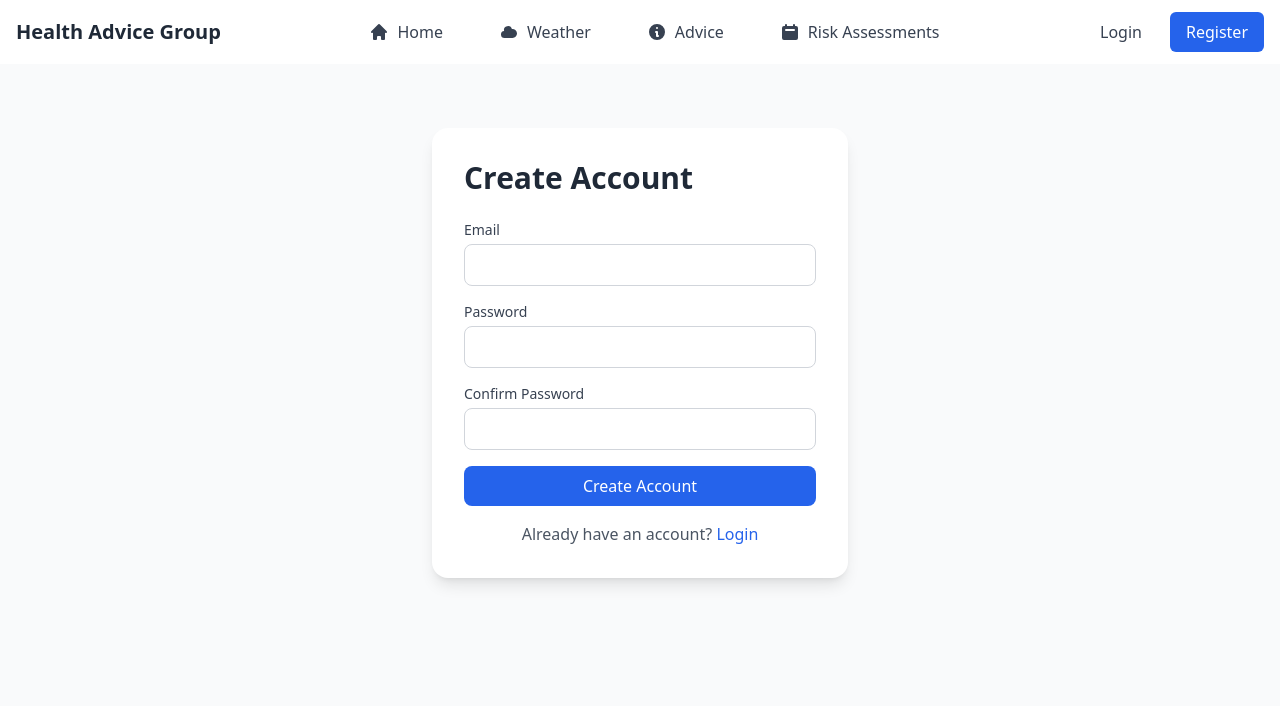
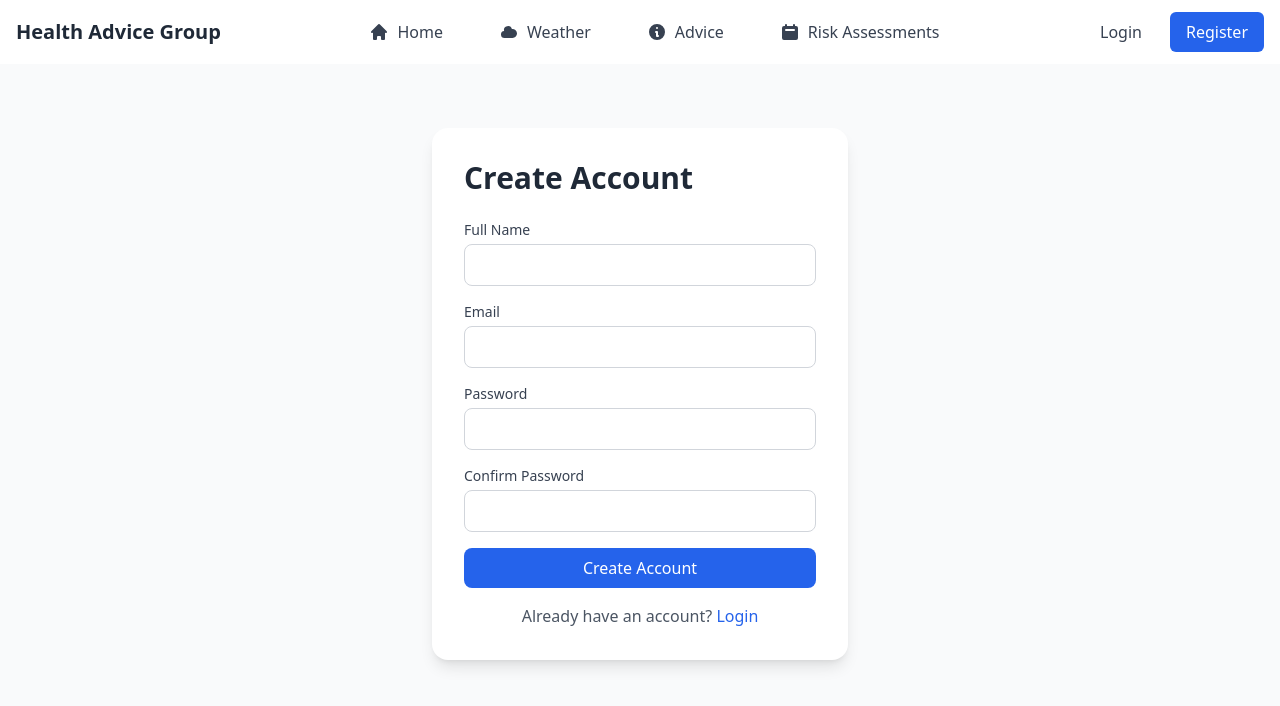
Before and after one commit to ZachFrankel/HealthAdviceGroup, a SvelteKit app: page /auth/register in a window 1280 px wide. Shown: the top 706 px of the page. Built offline with nearby package versions, Linux system fonts and the light colour scheme; no server answers.

Commit message:
Add full name field to user registration and the database

```diff
--- a/src/lib/server/db.ts
+++ b/src/lib/server/db.ts
@@ -5,6 +5,7 @@ const db = new sqlite3.Database('./src/lib/server/db.db');
 db.serialize(() => {
   db.run(`CREATE TABLE IF NOT EXISTS users (
     id INTEGER PRIMARY KEY AUTOINCREMENT,
+    name TEXT NOT NULL,
     email TEXT UNIQUE NOT NULL,
     password TEXT NOT NULL
   )`);
--- a/src/routes/auth/register/+page.svelte
+++ b/src/routes/auth/register/+page.svelte
@@ -1,4 +1,5 @@
 <script lang="ts">
+    let fullName = '';
     let email = '';
     let password = '';
     let confirmPassword = '';
@@ -14,7 +15,7 @@
         const response = await fetch('/auth/register', {
             method: 'POST',
             headers: { 'Content-Type': 'application/json' },
-            body: JSON.stringify({ email, password })
+            body: JSON.stringify({ fullName, email, password })
         });
 
         if (response.ok) {
@@ -36,6 +37,16 @@
             {/if}
 
             <form class="space-y-4" onsubmit={handleSubmit}>
+                <div>
+                    <label for="email" class="block text-sm font-medium text-gray-700">Full Name</label>
+                    <input
+                        type="text"
+                        id="fullName"
+                        bind:value={fullName}
+                        class="mt-1 block w-full rounded-lg border border-gray-300 px-4 py-2 focus:border-blue-500 focus:ring-blue-500"
+                    />
+                </div>
+
                 <div>
                     <label for="email" class="block text-sm font-medium text-gray-700">Email</label>
                     <input
--- a/src/routes/auth/register/+server.ts
+++ b/src/routes/auth/register/+server.ts
@@ -2,7 +2,7 @@ import { json, type RequestEvent } from '@sveltejs/kit';
 import { db } from '$lib/server/db';
 
 export async function POST({ request }: RequestEvent) {
-    const { email, password } = await request.json();
+    const { fullName, email, password } = await request.json();
 
     return new Promise((resolve) => {
         db.get('SELECT * FROM users WHERE email = ?', [email], (err, row) => {
@@ -11,8 +11,8 @@ export async function POST({ request }: RequestEvent) {
                 return;
             }
 
-            db.run('INSERT INTO users (email, password) VALUES (?, ?)',
-                [email, password],
+            db.run('INSERT INTO users (name, email, password) VALUES (?, ?, ?)',
+                [fullName, email, password],
                 (err) => {
                     if (err) {
                         resolve(json({ error: 'Registration failed' }, { status: 500 }));
```
